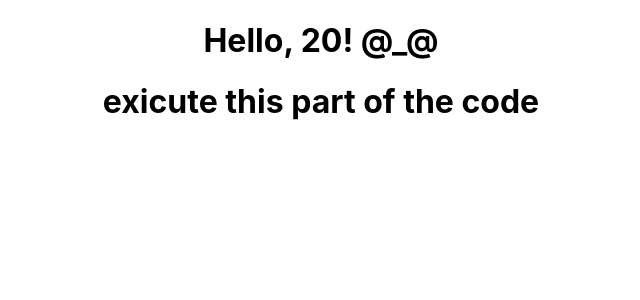
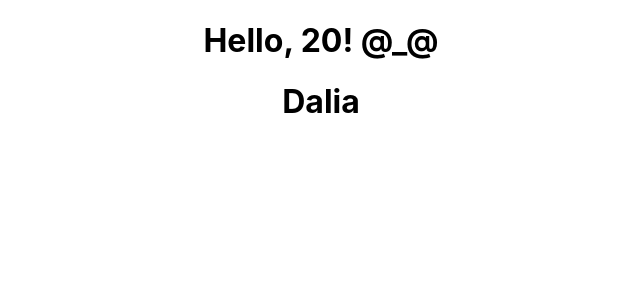
Before and after one commit to CodeCharmC/React0, a React (Create React App) app: page / in a window 1280 px wide. Shown: the top 300 px of the page, without its empty margins (319-959 px from the left). Built offline with nearby package versions, Linux system fonts and the light colour scheme.

Commit message:
Example1 of ternary expression

```diff
--- a/src/App.js
+++ b/src/App.js
@@ -10,14 +10,15 @@ function App() {
     <div className="App">
       <h1>Hello, {2 + 2 + 2 * 8}! @_@</h1>
 
-      {//ternary expression:  if name exists
+      {//ternary expression:
         name ? (
           <>
-            <h1>exicute this part of the code</h1>
+            <h1>{name}</h1>
           </>
         ) : (
             <>
-              <h1> otherwise exicute this part of the code</h1>
+              <h1>There is no name</h1>
+              <h6>Thank you</h6>
             </>
         )
       }
```
